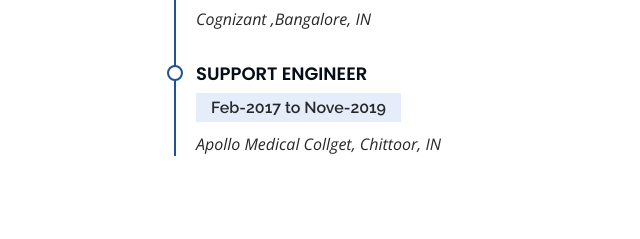
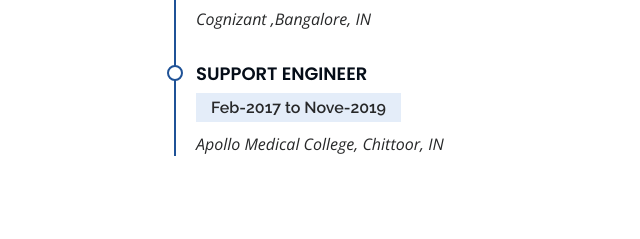
Before and after one commit to Lasyaolipi/kumarolipi, a plain HTML site: page index.html in a window 1280 px wide. Shown: the part 2902-3141 px from the top of the page, 628-1268 px from the left. Drawn offline with nearby package versions, Linux system fonts and the light colour scheme.

```diff
--- a/index.html
+++ b/index.html
@@ -262,7 +262,7 @@
             <div class="resume-item">
               <h4>Support Engineer</h4>
               <h5>Feb-2017 to Nove-2019</h5>
-              <p><em>Apollo Medical Collget, Chittoor, IN</em></p>
+              <p><em>Apollo Medical College, Chittoor, IN</em></p>
             </div>
           </div>
         </div>
```
